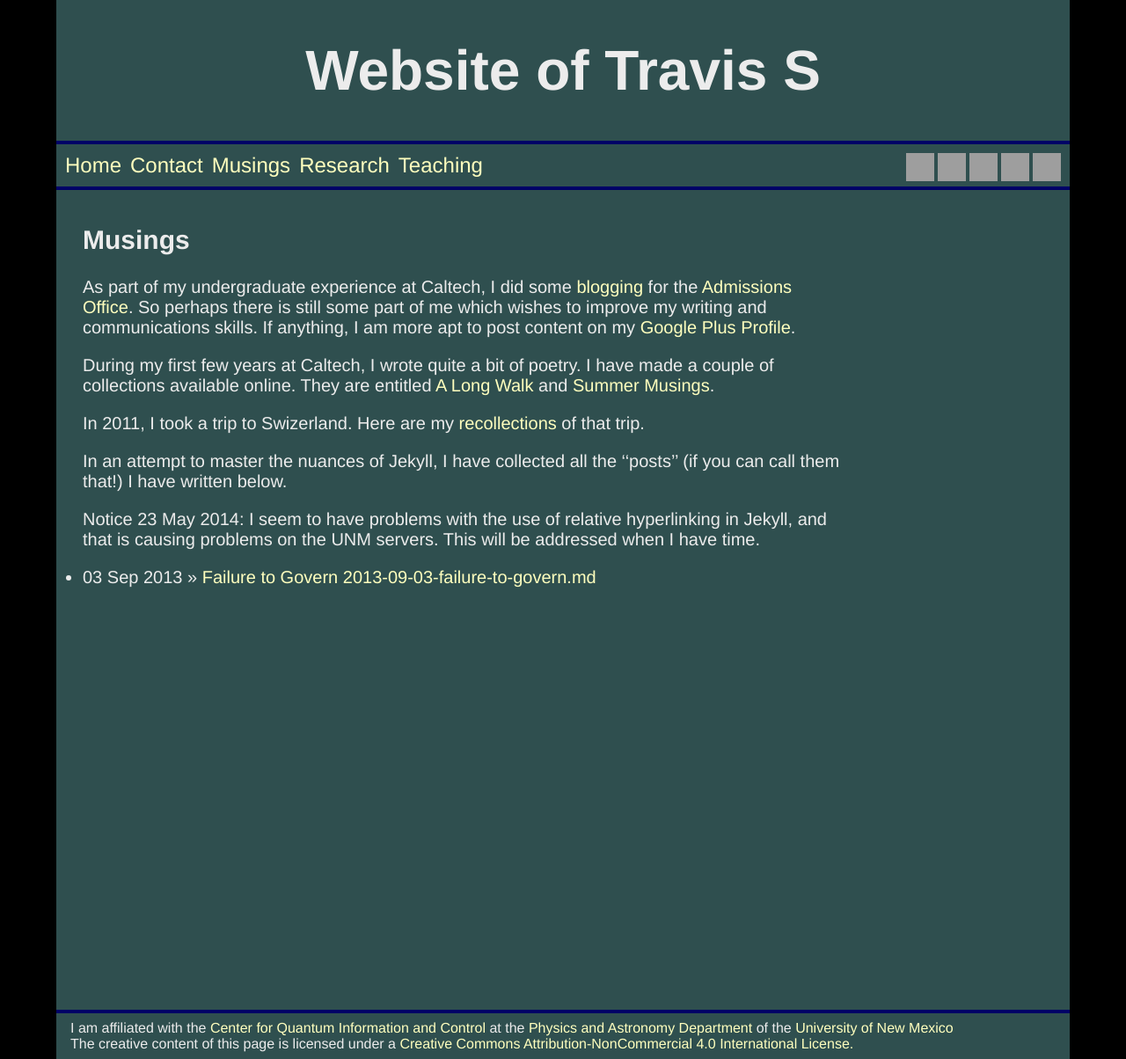
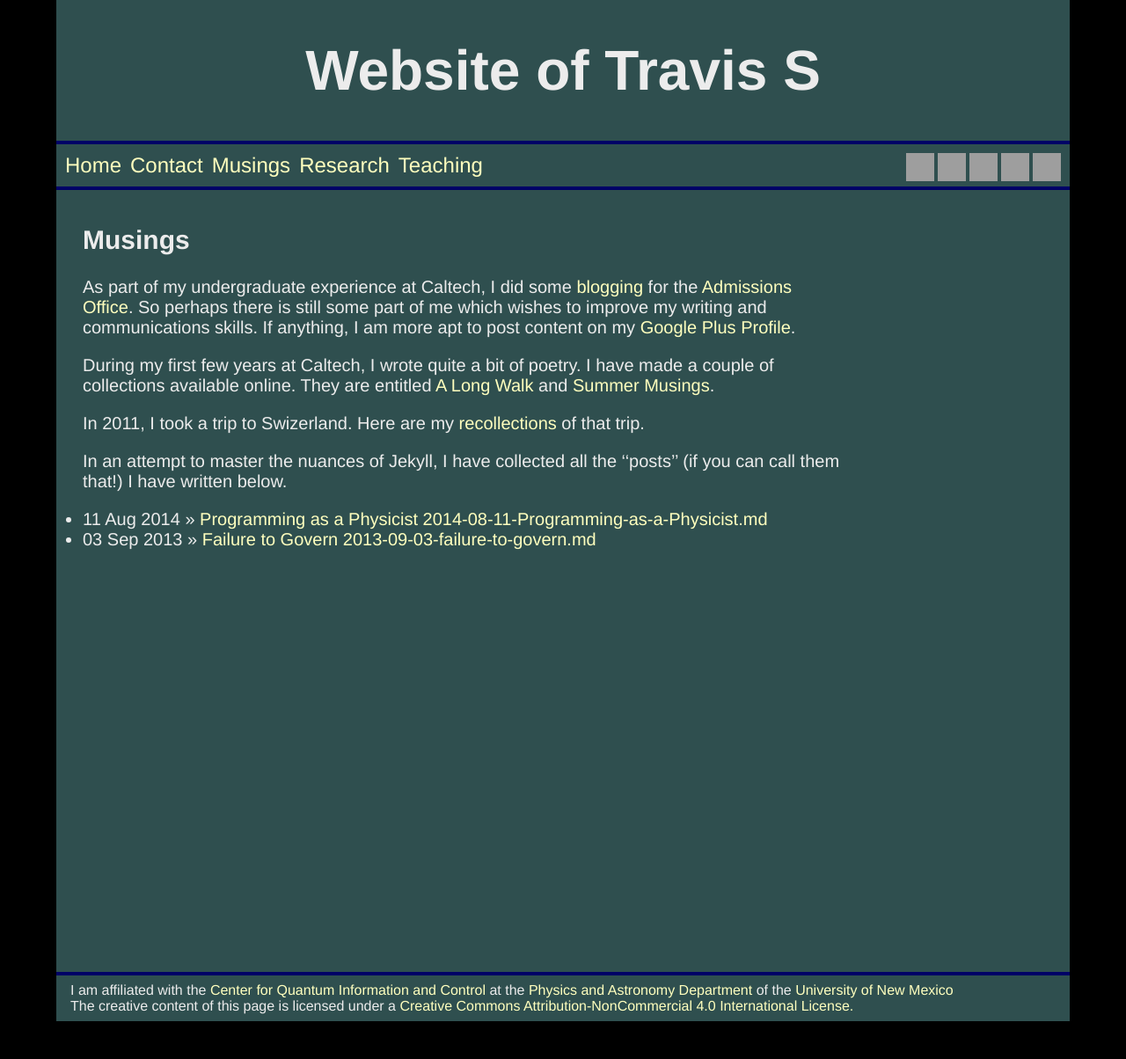
Before and after one commit to jarthurgross/Travis-S.github.io, a Jekyll site: the page built from musings.md, in a window 1280 px wide. Shown: the whole page at 88% size. Built offline with Jekyll 4.4.1, drawn with Linux system fonts in a browser that asks for light colours; Markdown is read by kramdown in place of the engine named in the settings; after the commit the page ends 1161 px from its top, so only the background shows below that; grey boxes are pictures that could not be loaded.

Commit message:
With help, figured out how to get relative linking working correctly!

```diff
--- a/_config.yml
+++ b/_config.yml
@@ -20,7 +20,7 @@
 
 #Specifies metadata
 author: Travis Scholten
-description: Personal webpage of Travis Scholten
+description: Personal Webpage for Travis Scholten
 keywords: Travis Scholten, Quantum Computation, Quantum Information
 
 # Specifies the markdown language to be used.
@@ -31,8 +31,7 @@
 # Sets properties related to URLs
 safe: false
 port: 4000
-baseurl: www.unm.edu/~tscholten
-url: www.unm.edu/~tscholten
+url: http://localhost:4000
 lsi: false
 
 coderay:
--- a/_includes/header.html
+++ b/_includes/header.html
@@ -1,11 +1,13 @@
+{% capture lvl %}{{ page.url | append:'index.html' | split:'/' | size }}{% endcapture %}
+{% capture relative %}{% for i in (3..lvl) %}../{% endfor %}{% endcapture %}
 <!--Specifies the header for the pages -->
             <nav role="navigation">
 				<ul>
-					<li> <a href="index.html">Home</a></li>
-					<li> <a href="contact.html">Contact</a></li>
-					<li> <a href="musings.html">Musings</a></li>
-					<li> <a href="research.html">Research</a></li>
-					<li> <a href="teaching.html">Teaching</a></li>
+					<li> <a href="{{relative}}index.html">Home</a></li>
+					<li> <a href="{{relative}}contact.html">Contact</a></li>
+					<li> <a href="{{relative}}musings.html">Musings</a></li>
+					<li> <a href="{{relative}}research.html">Research</a></li>
+					<li> <a href="{{relative}}teaching.html">Teaching</a></li>
 				</ul></nav>
             <div id="social">
             <!-- Google Plus Link -->
@@ -15,20 +17,20 @@
 </a>
             <!-- Twitter Link -->
             <a href="https://twitter.com/Travis_Sch" target="_blank" style="text-decoration:none;">
-<img src="images/twitter.png" alt="Twitter" style="border:0;width:32px;height:32px;"/>
+<img src="{{relative}}images/twitter.png" alt="Twitter" style="border:0;width:32px;height:32px;"/>
 </a>
             <!-- Mendeley Link -->
             <a href="http://www.mendeley.com/profiles/travis-s1/"
   target="_blank" style="text-decoration:none;">
-<img src="images/mendeley.jpg" alt="Mendeley" style="border:0;width:32px;height:32px;"/>
+<img src="{{relative}}images/mendeley.jpg" alt="Mendeley" style="border:0;width:32px;height:32px;"/>
 </a>
             <!-- GitHub Link -->
             <a href="https://github.com/Travis-S" target="_blank" style="text-decoration:none;">
-<img src="images/Octocat.jpg" alt="GitHub" style="border:0;width:32px;height:32px;"/>
+<img src="{{relative}}images/Octocat.jpg" alt="GitHub" style="border:0;width:32px;height:32px;"/>
 </a>
             <!-- Google Calendar Link -->
             <a href="https://www.google.com/calendar/embed?src=travis.scholten%40gmail.com&amp;ctz=America/Denver"
   target="_blank" style="text-decoration:none;">
-<img src="images/calendar.png" alt="Calendar" style="border:0;width:32px;height:32px;"/>
+<img src="{{relative}}images/calendar.png" alt="Calendar" style="border:0;width:32px;height:32px;"/>
 </a>
             </div>
--- a/_layouts/default.html
+++ b/_layouts/default.html
@@ -6,7 +6,11 @@
 	<meta name="description" content="{{site.description}}">
     <meta name="keywords" content="{{site.keywords}}">
 	<title> {{ page.title }}{% if page.title %} | {% endif %} TS</title>
-	<link rel="stylesheet" href="master.css">
+
+    {% capture lvl %}{{ page.url | append:'index.html' | split:'/' | size }}{% endcapture %}
+    {% capture relative %}{% for i in (3..lvl) %}../{% endfor %}{% endcapture %}
+
+	<link rel="stylesheet" href="{{ relative }}master.css">
 	<link rel="icon" type="image/ico" href="images/favicon.ico">
 </head>
 <body>
--- /dev/null
+++ b/_posts/2014-08-11-Programming-as-a-Physicist.md
@@ -0,0 +1,7 @@
+---
+layout: default
+title: "Programming as a Physicist"
+date: 2014-08-11
+---
+
+Some commentary about programming.
--- a/musings.md
+++ b/musings.md
@@ -11,10 +11,8 @@
 
 In an attempt to master the nuances of Jekyll, I have collected all the ''posts'' (if you can call them that!) I have written below.
 
-Notice 23 May 2014: I seem to have problems with the use of relative hyperlinking in Jekyll, and that is causing problems on the UNM servers. This will be addressed when I have time.
-
 <ul>
 {% for post in site.posts %}
-    <li><span>{{ post.date | date_to_string }}</span> &raquo; <a href="{{post.url}}">{{post.title}}  {{post.name}}</a></li>
+    <li><span>{{ post.date | date_to_string }}</span> &raquo; <a href="{{relative}}{{post.url | remove_first: '/'}}">{{post.title}}  {{post.name}}</a></li>
 {% endfor %}
 </ul>
```
